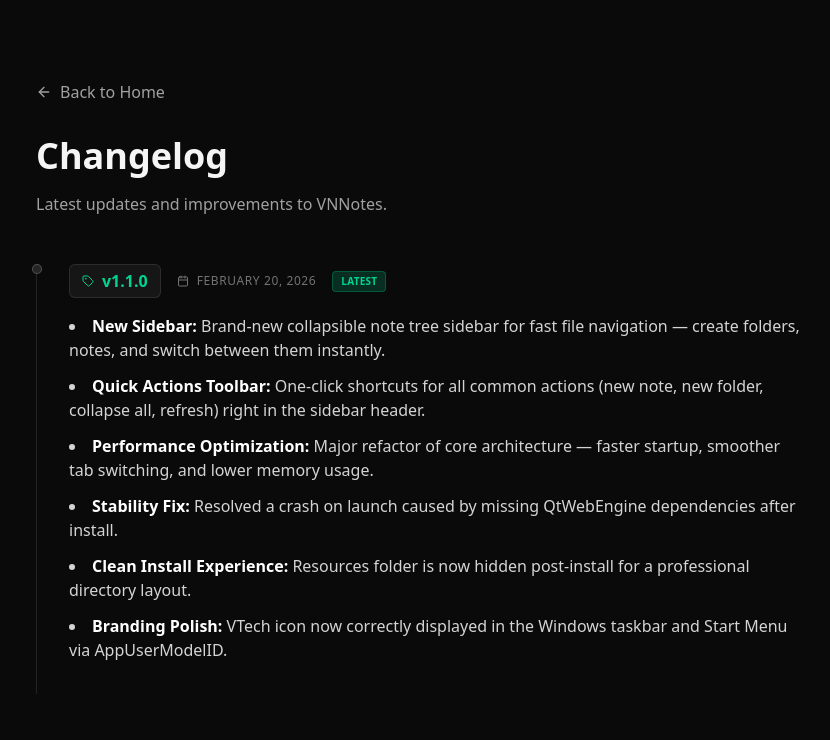
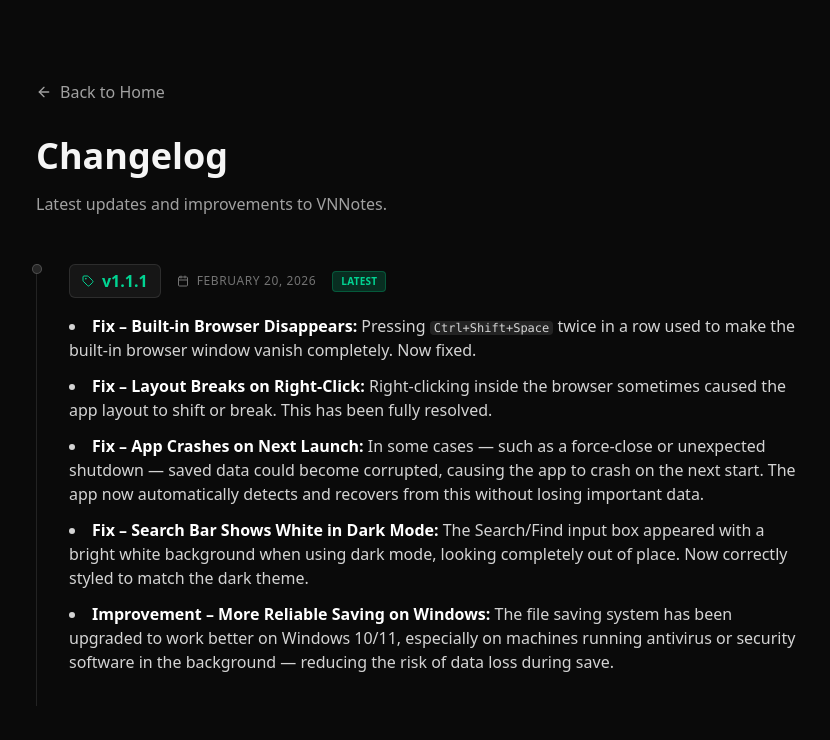
Before and after one commit to bbqqvv/VNNotes, a Next.js app: page /changelog in a window 1280 px wide. Shown: the top 740 px of the page, without its empty margins (220-1050 px from the left). Built offline with nearby package versions, Linux system fonts and the light colour scheme.

Commit message:
feat: update meta

```diff
--- a/app/changelog/page.tsx
+++ b/app/changelog/page.tsx
@@ -14,11 +14,26 @@
                 </div>
 
                 <div className="space-y-12">
+                    {/* Version 1.1.1 */}
+                    <ChangelogEntry
+                        version="v1.1.1"
+                        date="February 20, 2026"
+                        isLatest={true}
+                    >
+                        <ul className="list-disc list-inside space-y-3 text-neutral-300">
+                            <li><strong className="text-white">Fix – Built-in Browser Disappears:</strong> Pressing <kbd className="bg-white/10 px-1 rounded text-xs">Ctrl+Shift+Space</kbd> twice in a row used to make the built-in browser window vanish completely. Now fixed.</li>
+                            <li><strong className="text-white">Fix – Layout Breaks on Right-Click:</strong> Right-clicking inside the browser sometimes caused the app layout to shift or break. This has been fully resolved.</li>
+                            <li><strong className="text-white">Fix – App Crashes on Next Launch:</strong> In some cases — such as a force-close or unexpected shutdown — saved data could become corrupted, causing the app to crash on the next start. The app now automatically detects and recovers from this without losing important data.</li>
+                            <li><strong className="text-white">Fix – Search Bar Shows White in Dark Mode:</strong> The Search/Find input box appeared with a bright white background when using dark mode, looking completely out of place. Now correctly styled to match the dark theme.</li>
+                            <li><strong className="text-white">Improvement – More Reliable Saving on Windows:</strong> The file saving system has been upgraded to work better on Windows 10/11, especially on machines running antivirus or security software in the background — reducing the risk of data loss during save.</li>
+                        </ul>
+                    </ChangelogEntry>
+
                     {/* Version 1.1.0 */}
                     <ChangelogEntry
                         version="v1.1.0"
                         date="February 20, 2026"
-                        isLatest={true}
+                        isLatest={false}
                     >
                         <ul className="list-disc list-inside space-y-3 text-neutral-300">
                             <li><strong className="text-white">New Sidebar:</strong> Brand-new collapsible note tree sidebar for fast file navigation — create folders, notes, and switch between them instantly.</li>
--- a/app/layout.tsx
+++ b/app/layout.tsx
@@ -13,7 +13,7 @@
 });
 
 export const metadata: Metadata = {
-  metadataBase: new URL("https://stealthassist.vercel.app"),
+  metadataBase: new URL("https://vnnotes.vercel.app"),
   title: "VNNotes - The Invisible Workspace",
   description: "Privacy-focused note-taking and browsing tool for professionals. Invisible to screen sharing, local storage only.",
   icons: {
--- a/app/page.tsx
+++ b/app/page.tsx
@@ -43,7 +43,7 @@
               <span className="animate-ping absolute inline-flex h-full w-full rounded-full bg-emerald-400 opacity-75"></span>
               <span className="relative inline-flex rounded-full h-2 w-2 bg-emerald-500"></span>
             </span>
-            v1.1.0 Stable is now live.
+            v1.1.1 Stable is now live.
           </motion.div>
 
           <motion.h1
@@ -165,7 +165,7 @@
             className="inline-flex items-center gap-2 bg-emerald-600 text-white px-8 py-4 rounded-full font-bold hover:bg-emerald-500 transition-all hover:scale-105 shadow-lg shadow-emerald-500/20"
           >
             <Download className="w-5 h-5" />
-            Download v1.1.0
+            Download v1.1.1
           </Link>
           <p className="mt-6 text-sm text-neutral-600">
             Windows 10/11 • 64-bit • Installer (~200MB)
```
